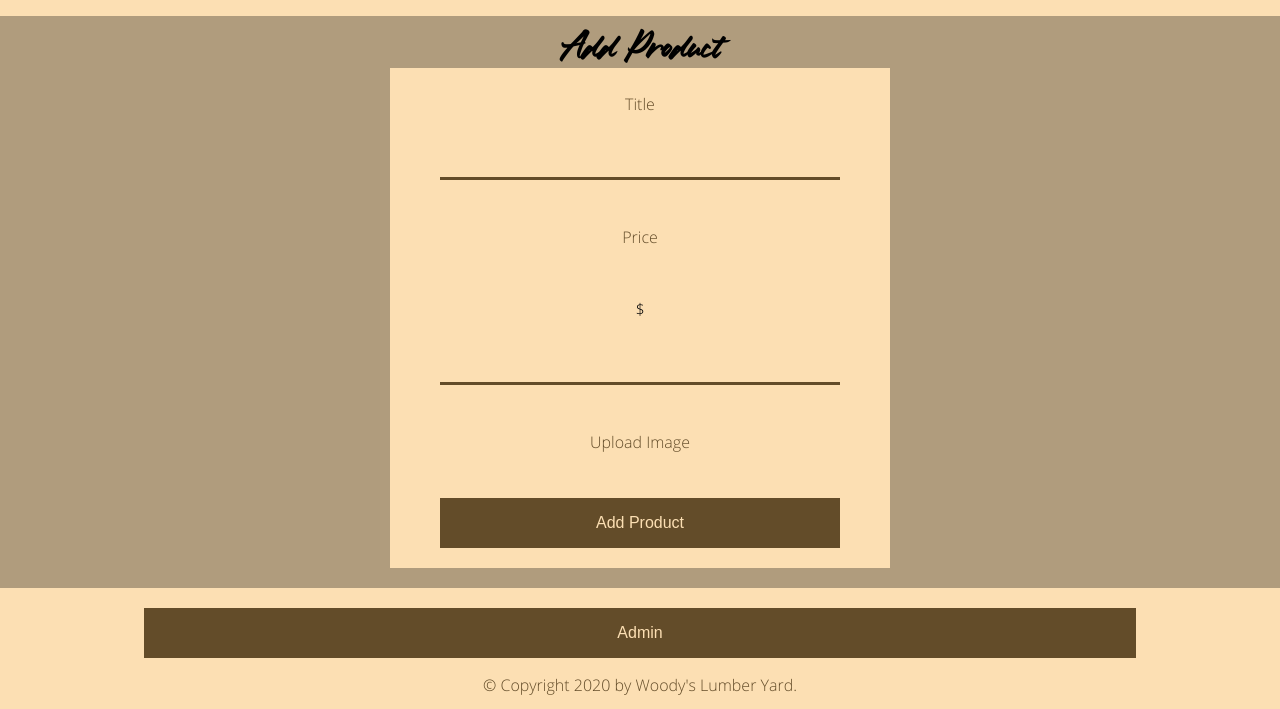
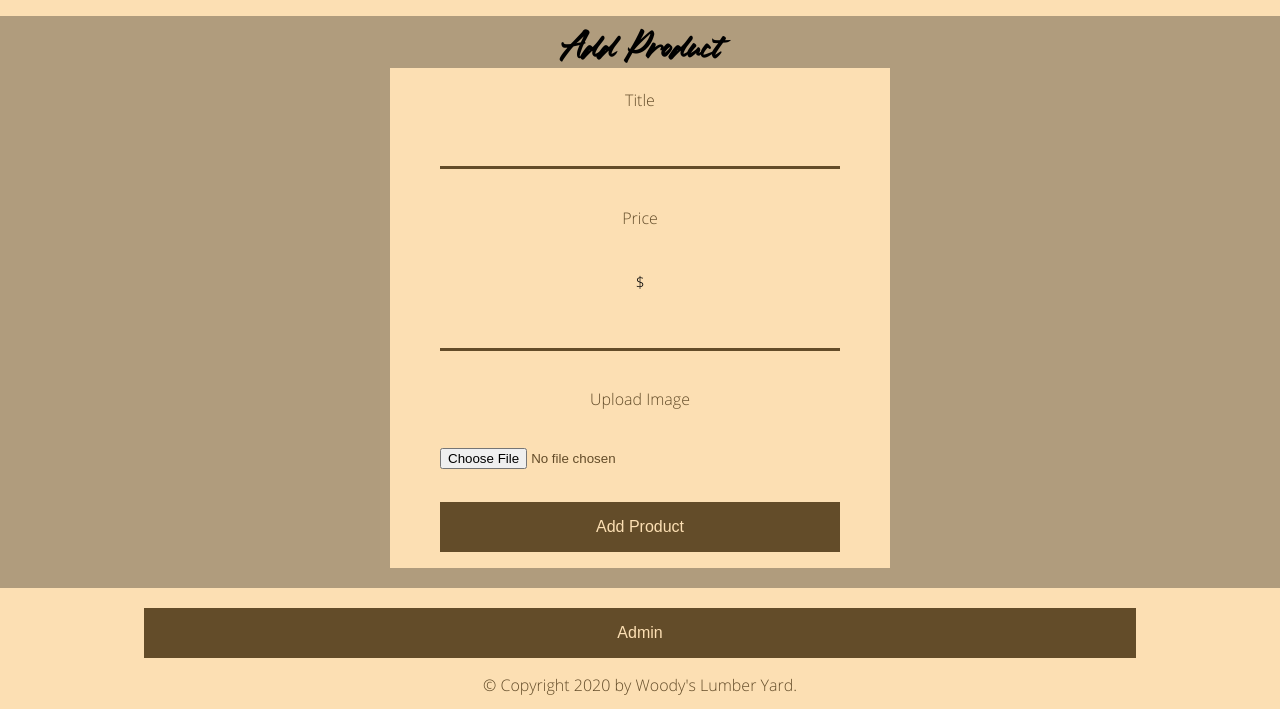
Before and after one commit to starlightromero/woodys-lumber-yard, a Flask app: page /admin/add-products in a window 1280 px wide. Shown: the part 253-962 px from the top of the page. Run offline with Flask 2, Linux system fonts and the light colour scheme.

Commit message:
added styles

```diff
--- a/static/css/main.css
+++ b/static/css/main.css
@@ -197,8 +197,7 @@ body {
           body main form input[type=submit]:active {
             transform: scale(0.95); }
         body main form input[type="file"] {
-          z-index: -1;
-          display: none; }
+          z-index: 0; }
   body footer {
     background-color: #FCDFB3;
     padding: 20px; }
--- a/static/css/main.sass
+++ b/static/css/main.sass
@@ -196,8 +196,8 @@ body
             transform: scale(0.95)
 
         &[type="file"]
-          z-index: -1
-          display: none
+          z-index: 0
+          // display: none
 
   footer
     background-color: $light-color
```
Also changed, not shown: 1 other file.
